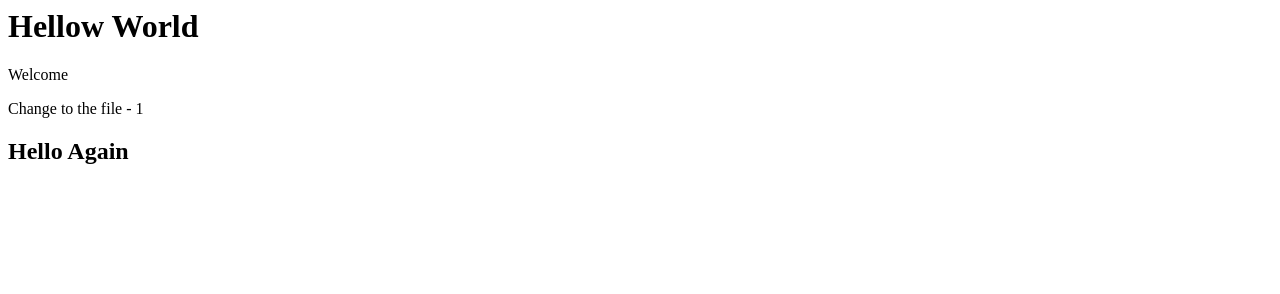
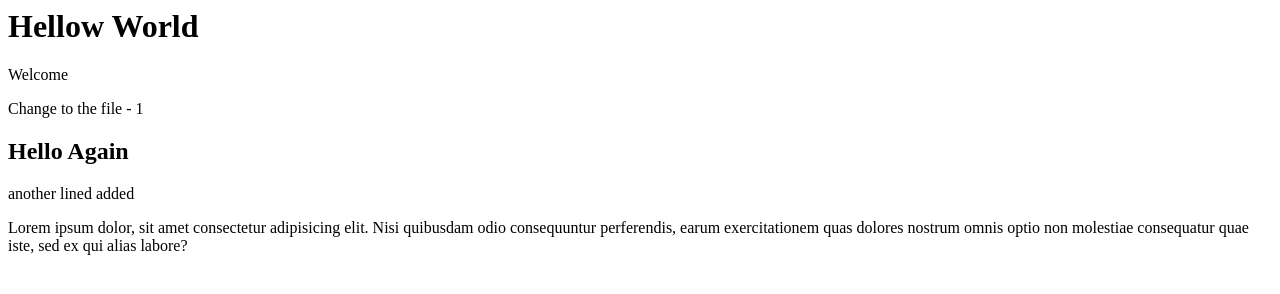
Before and after one commit to domsnmin/test-repo, a plain HTML site: page index.html in a window 1280 px wide. Drawn offline with Linux system fonts and the light colour scheme.

Commit message:
3rd change
2 lines added

```diff
--- a/index.html
+++ b/index.html
@@ -3,3 +3,5 @@
 <p>Change to the file - 1</p>
 
 <h2>Hello Again</h2>
+<p>another lined added</p>
+<p>Lorem ipsum dolor, sit amet consectetur adipisicing elit. Nisi quibusdam odio consequuntur perferendis, earum exercitationem quas dolores nostrum omnis optio non molestiae consequatur quae iste, sed ex qui alias labore?</p>
```
